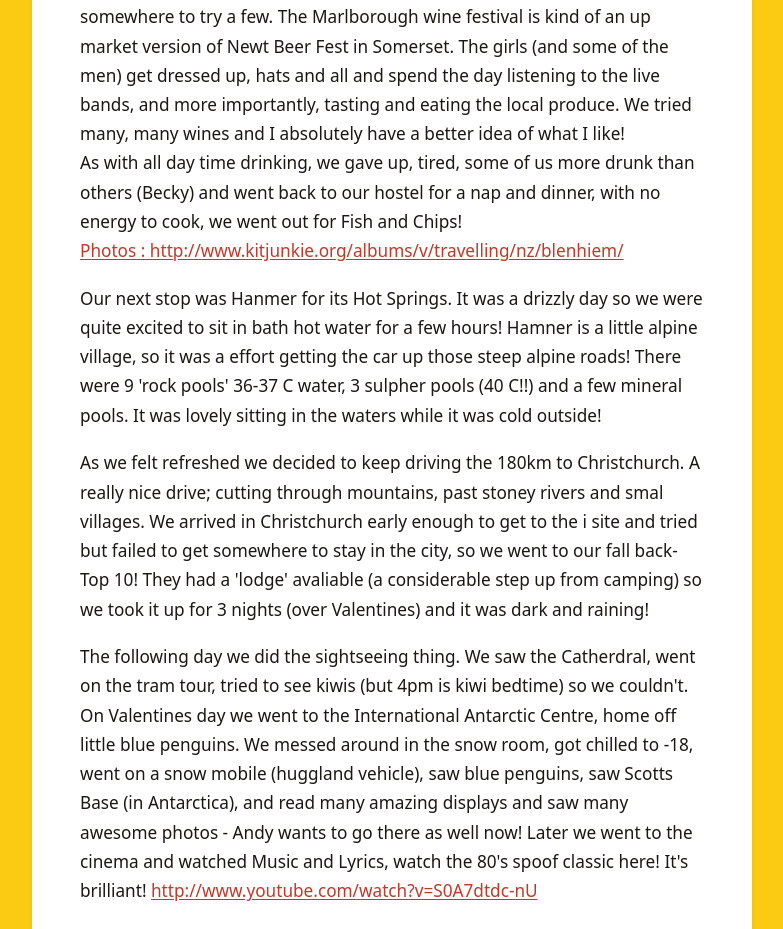
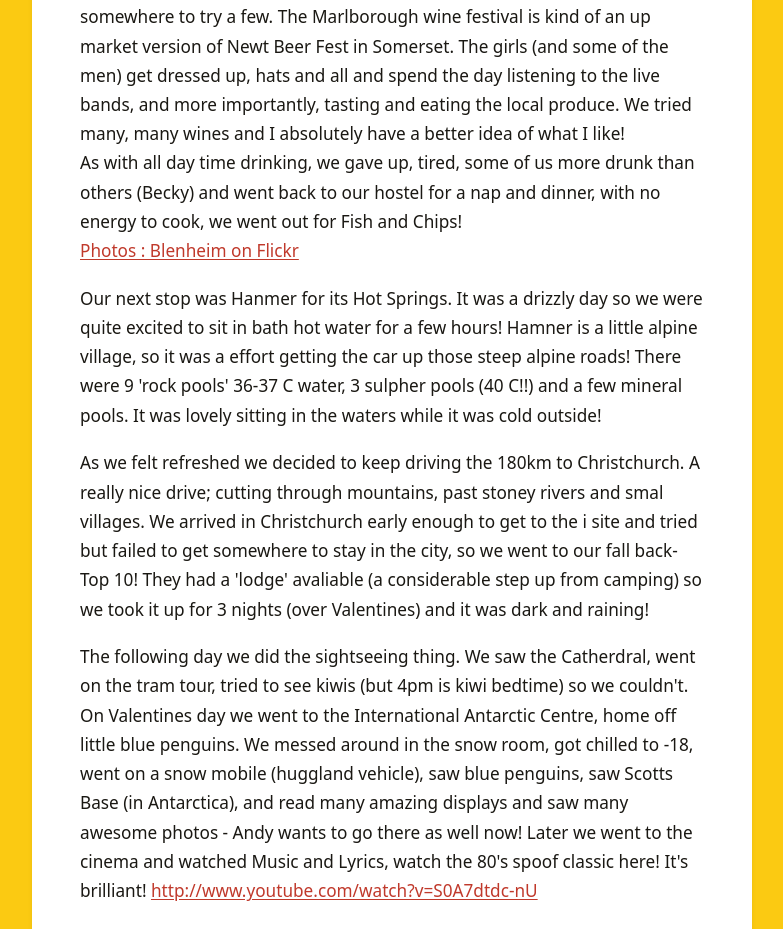
Before and after one commit to andybateman/andybateman.github.io, a Jekyll site: the page built from _posts/2007-02-17-blenhiem-to-christchurch.html, in a window 1280 px wide. Shown: the part 347-1276 px from the top of the page, without its empty margins (248-1031 px from the left). Built offline with Jekyll 4.4.1, drawn with Linux system fonts in a browser that asks for light colours; some of the changed text lies outside the part shown.

Commit message:
Repoint dead photo-gallery links to Flickr (8 of 11 locations)
The old kitjunkie.org Gallery2 photo gallery is gone (links 404 via the
andybateman.com redirect). Repointed each NZ-trip location to its Flickr
album, replacing the dead href and any visible kitjunkie URL text:

  Auckland, Auckland->Russell, Rotorua, Blenheim,
  Christchurch IAC, Southern Alps, Abel Tasman, Franz Josef

Franz Josef and Southern Alps had per-photo deep links too; those now
point at the location album. Taupo, Napier and Nelson Lakes await their
Flickr album IDs (tracked in the project TODO).

```diff
--- a/_posts/2007-01-12-sweet-as-bro.html
+++ b/_posts/2007-01-12-sweet-as-bro.html
@@ -11,5 +11,5 @@
 <p>We were told if we spent more than 2 days in Auckland and you'll be bored... But no, this is our 5th day, we still haven't eaten at the harbour, climbed one of the many volcanoes or been to the park.  But until we're back to fly out we're calling it a day here.  We've been up the sky tower twice, shopped, shopped, shopped, watched Casino Royale, attempted to buy a car but decided against it, walked, walked and walked, had a Dominoes Pizza (2 large pizzas cost $16, about 5 quid), had a subway (again a subway here is about 2 quid), Bex got a hair cut, travelled on the Link bus 'the long way around'.  Maybe we didn't get bored because this is the first time we've been able to do some of this stuff for a few months, who'd have thought we'd get excited about Starbucks.</p>
 <p>We've loved Auckland, its a really clean, friendly, spread out city where the road signs are polite and the pedestrian crossings sound and look like computer games, where the little green man actually walks when its time to go, then gives you a count down until the lights will change.  The buses have screens just like in Total Recall, which show the news, weather, trivia (New Zealands favourite flavour is Chocolate, closely followed by Banana) and a map that shows you where you are, where the next stop is, and what your likely to see when you get off.</p>
 <p>We're staying in Auckland Central Backpackers, the biggest hostel we've been in with 10 floors of rooms the biggest kitchen you've ever seen! More of a hotel than hostel (but with hostel prices).<br />
-<a target="_blank" href="http://www.kitjunkie.org/albums/v/travelling/nz/auckland/">If you haven't already, you can see some photos of Auckland here</a></p>
+<a target="_blank" href="https://www.flickr.com/photos/andybateman/albums/72157604141044327">If you haven't already, you can see some photos of Auckland here</a></p>
 <p>So midday we're off to get our Hire Car (a lovely nissan sunny) and drive north to Whangarei, a 3 hour drive, where we'll be walking about the treetops and playing in the waterfall</p>
--- a/_posts/2007-01-14-auckland-bay-of-islands.html
+++ b/_posts/2007-01-14-auckland-bay-of-islands.html
@@ -16,4 +16,4 @@
 <p> The boat departed at a rather early 8am, so you all probably realise I struggled to wake up and do much for at least an hour- which was a problem as we had to leave the campsite by 7.50 and I woke at 7.30-Gah! Fear not, we made the boat- Tim was our dolphin watcher- he would casually stand ON TOP of the boat with hands holding super strength binoculars looking for tiny changes in the waves that would pinpoint the dolphins. We did this for about an hour and a half before be found our first pair of dolphins- a mother and her baby! They hung around the boat for ages, riding along the front of the boat, ducking and reappearing next tothe sides of the boat. Unfortunately New Zealand rules that if there is a 'juvenile' in the group we were not allowed to swim with them. So after taking loads of photos and enjoying their company we set off in search for other 'common dolphins' which live further out to sea than 'bottlenose dolphins' which we had just seen.</p>
 <p>We searched and searched for another hour and a half, and eventually we headed over to some boats that we crowded around a pod of dolphins. They were amazing, Andy even saw one jump out of the water in the classic dolphin way. Awesome! We had to go back to Russell because our time had run out and although we didn't get to swim with them it was still one of the best things I have done since travelling. Wow!</p>
 <p>Look at the photos of Tim and dolphins here:</p>
-<p><a href="http://www.kitjunkie.org/albums/v/travelling/nz/auckland2russel/" target="_blank">http://www.kitjunkie.org/albums/v/travelling/nz/auckland2russel/</a></p>
+<p><a href="https://www.flickr.com/photos/andybateman/albums/72157604141073619" target="_blank">Auckland to the Bay of Islands on Flickr</a></p>
--- a/_posts/2007-02-08-summary-of-the-last-fortnight.html
+++ b/_posts/2007-02-08-summary-of-the-last-fortnight.html
@@ -10,7 +10,7 @@
 <p>Photos : <a href="http://www.kitjunkie.org/albums/v/travelling/nz/taupo/" target="_blank">http://www.kitjunkie.org/albums/v/travelling/nz/taupo/</a></p>
 <p>Went sailing on Lake Taupo (but no breeze at all!), visited the CRATERS OF THE MOON! - a highly thermal area near Taupo- boiling steam, bubbling mud, pink and green earth. Huka Prawn- the most hilarious fun you can have with 15cm Malaysian Prawns, Huka falls, watching bungy jumpers fall over rivers and come up drenched, the nicest Top 10 park yet (I will go on a jumping pillow!)    </p>
 <p>Rotorua:</p>
-<p>Photos : <a href="http://www.kitjunkie.org/albums/v/travelling/nz/rotorua/" target="_blank">http://www.kitjunkie.org/albums/v/travelling/nz/rotorua/</a></p>
+<p>Photos : <a href="https://www.flickr.com/photos/andybateman/albums/72157604245659989" target="_blank">Rotorua on Flickr</a></p>
 <p>Smelt the sulpher smelling air, went to the Rotorua musuem (which could be mistaken for the Woolacombe Bay hotel!) saw the iconic bowl players on the green, saw bubbling mud pools everywhere.</p>
 <p>Gisbourne:</p>
 <p>Beautiful city on the East coast, streets lined with Palm trees. wished we could have stayed longer.</p>
@@ -25,5 +25,5 @@
 <p>Photos : <a href="http://www.kitjunkie.org/albums/v/travelling/nz/nelsonlakes/" target="_blank">http://www.kitjunkie.org/albums/v/travelling/nz/nelsonlakes/</a></p>
 <p>A very nice little city, on the seafront. Is home to the "One ring" which I couldn't find....grrr. Swam in the Tasman sea off the coast of Nelson, found a gorgeous beach called Cable Bay, had takeaways! Bought a new camera- both of ours are now dead! Went for a long 2 day walk around the Nelson National Park, stayed in a backcountry hut. (got blisters....and lost my sunglasses!) Met up with Zoe.</p>
 <p>Abel Tasman National Park:</p>
-<p>Photos : <a href="http://www.kitjunkie.org/albums/v/travelling/nz/abeltasman/" target="_blank">http://www.kitjunkie.org/albums/v/travelling/nz/abeltasman/</a></p>
+<p>Photos : <a href="https://www.flickr.com/photos/andybateman/albums/72157604146927778" target="_blank">Abel Tasman on Flickr</a></p>
 <p>Andy should be writing a more detailed account of this, but for the moment, Zoe, Andy and myself kayaked for 3 days in the beautiful National Park- all sandy beaches, tiny coves, seals, warm water, compost toilets, blue penguins, sacadas (bloody noisy and very ugly beetles) wood pigeons, impossibly tight kayak skirts, massive amounts of kayaks on otherwie empty beaches, water taxis making waves, 4 year old children making us laugh, pumping water, nappy rash and boil in the bag food.</p>
--- a/_posts/2007-02-17-blenhiem-to-christchurch.html
+++ b/_posts/2007-02-17-blenhiem-to-christchurch.html
@@ -10,8 +10,8 @@
 ---
 <p>Blenhiem and the Marlborough region are home to many of New Zealand's prize winning wines, so we couldn't pass without stopping and finding somewhere to try a few.  The Marlborough wine festival is kind of an up market version of Newt Beer Fest in Somerset. The girls (and some of the men) get dressed up, hats and all and spend the day listening to the live bands, and more importantly, tasting and eating the local produce.  We tried many, many wines and I absolutely have a better idea of what I like!<br />
 As with all day time drinking, we gave up, tired, some of us more drunk than others (Becky) and went back to our hostel for a nap and dinner, with no energy to cook, we went out for Fish and Chips!<br />
-<a target="_blank" href="http://www.kitjunkie.org/albums/v/travelling/nz/blenhiem/">Photos : http://www.kitjunkie.org/albums/v/travelling/nz/blenhiem/</a></p>
+<a target="_blank" href="https://www.flickr.com/photos/andybateman/albums/72157604141275541">Photos : Blenheim on Flickr</a></p>
 <p>Our next stop was Hanmer for its Hot Springs. It was a drizzly day so we were quite excited to sit in bath hot water for a few hours! Hamner is a little alpine village, so it was a effort getting the car up those steep alpine roads! There were 9 'rock pools' 36-37 C water, 3 sulpher pools (40 C!!) and a few mineral pools. It was lovely sitting in the waters while it was cold outside!</p>
 <p>As we felt refreshed we decided to keep driving the 180km to Christchurch. A really nice drive; cutting through mountains, past stoney rivers and smal villages. We arrived in Christchurch early enough to get to the i site and tried but failed to get somewhere to stay in the city, so we went to our fall back- Top 10! They had a 'lodge' avaliable (a considerable step up from camping) so we took it up for 3 nights (over Valentines) and it was dark and raining!</p>
 <p>The following day we did the sightseeing thing. We saw the Catherdral, went on the tram tour, tried to see kiwis (but 4pm is kiwi bedtime) so we couldn't. On Valentines day we went to the International Antarctic Centre, home off little blue penguins. We messed around in the snow room, got chilled to -18, went on a snow mobile (huggland vehicle), saw blue penguins, saw Scotts Base (in Antarctica), and read many amazing displays and saw many awesome photos - Andy wants to go there as well now! Later we went  to the cinema and watched Music and Lyrics, watch the 80's spoof classic here! It's brilliant! <a target="_blank" href="http://www.youtube.com/watch?v=S0A7dtdc-nU">http://www.youtube.com/watch?v=S0A7dtdc-nU</a></p>
-<p><a target="_blank" href="http://www.kitjunkie.org/albums/v/travelling/nz/christchurch/iac/">And photos from there : http://www.kitjunkie.org/albums/v/travelling/nz/christchurch/</a></p>
+<p><a target="_blank" href="https://www.flickr.com/photos/andybateman/albums/72157604141294605">And photos from there : the International Antarctic Centre on Flickr</a></p>
--- a/_posts/2007-02-17-the-southern-alps-last-known-location-of-beckys-washbag.html
+++ b/_posts/2007-02-17-the-southern-alps-last-known-location-of-beckys-washbag.html
@@ -9,5 +9,5 @@
 tags: []
 ---
 <p>We drove across from the Christchurch and the East coast to the West coast through the Southern Alps, with some  (OK, all of it) amazing scenery and some hairy roads we travelled to Arthurs Pass Village (Population 50, highest settlement in NZ) where we planned to stay the night, although a lovely village and a cheap little campsite we neglected to think through our accomidation.  Arthurs Pass is THE route through the mountains with the rail road one side and the main highway the other, our tent, slap in the middle.</p>
-<p>In the morning, after a noisy night, and little sleep and a <a target="_blank" href="http://www.kitjunkie.org/albums/v/travelling/nz/southernalps/P2150330.JPG.html">catastrophic tent faliure</a> (we'd like to thank Terra Nova for making tents that just won't die. our tent was as good as new by the next night), we went off the the DOC office to find out about local walks. I wanted to do Avalanche Pass, a crazy walk, a steep 1 kilometre rise over 4 hours, but with a lot of low cloud (low cloud? or high mountains?) and bags under our eyes, we decided against it, settling for a nice 3 hour hike through the valley and then another drive down to the West Coast<br />
-<a target="_blank" href="http://www.kitjunkie.org/albums/v/travelling/nz/southernalps/">Photos Here : http://www.kitjunkie.org/albums/v/travelling/nz/southernalps/</a></p>
+<p>In the morning, after a noisy night, and little sleep and a <a target="_blank" href="https://www.flickr.com/photos/andybateman/albums/72157604136847332">catastrophic tent faliure</a> (we'd like to thank Terra Nova for making tents that just won't die. our tent was as good as new by the next night), we went off the the DOC office to find out about local walks. I wanted to do Avalanche Pass, a crazy walk, a steep 1 kilometre rise over 4 hours, but with a lot of low cloud (low cloud? or high mountains?) and bags under our eyes, we decided against it, settling for a nice 3 hour hike through the valley and then another drive down to the West Coast<br />
+<a target="_blank" href="https://www.flickr.com/photos/andybateman/albums/72157604136847332">Photos Here : Southern Alps on Flickr</a></p>
```
Also changed, not shown: _posts/2007-02-18-franz-josef-ice-glacier.html (+4 -4 lines).
